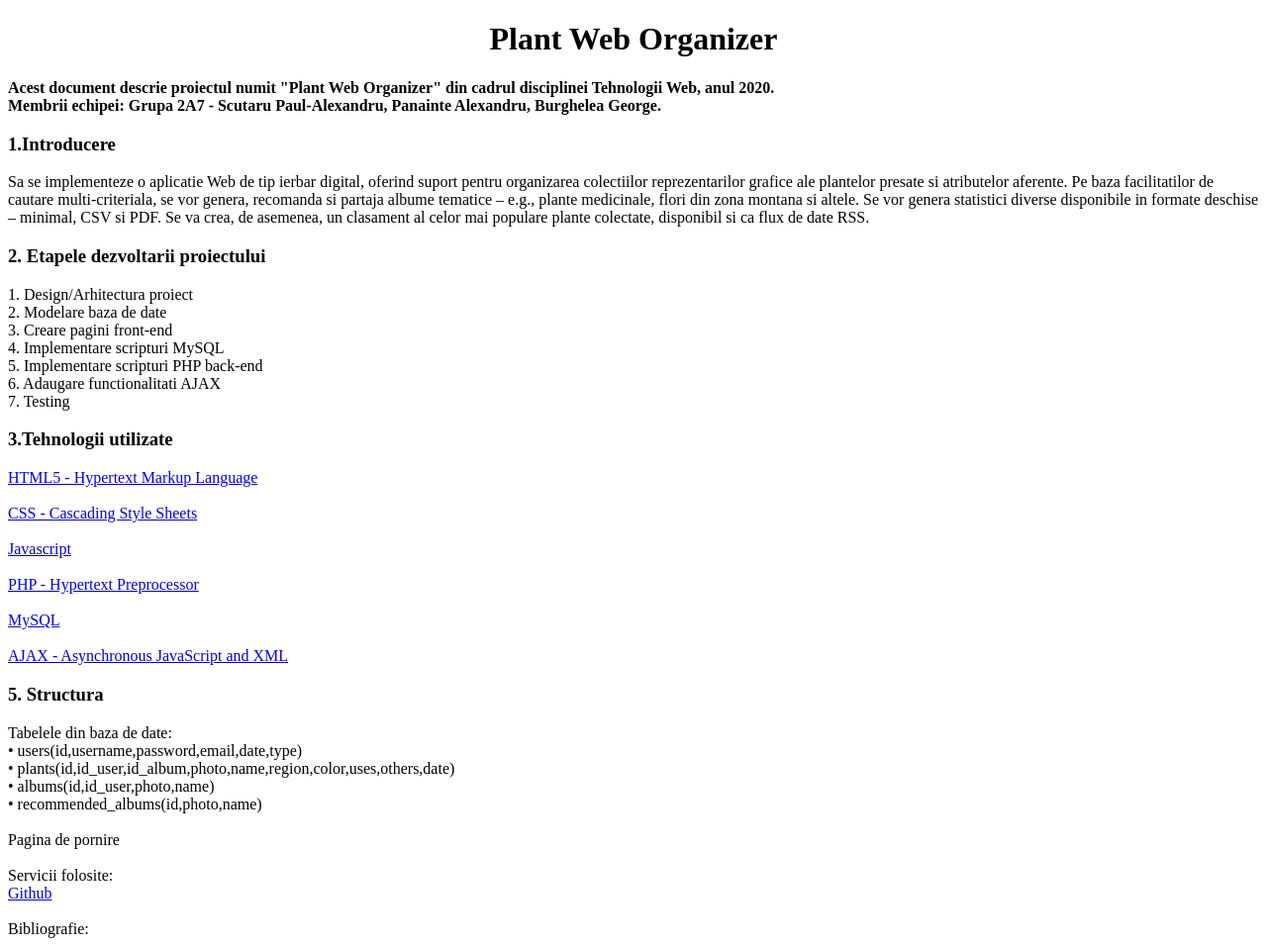
After one commit to paulscutaru/Plant-Web-Organizer, a PHP site: page /documentatie/scholarly.html in a window 1280 px wide. The commit adds this page. Shown: the whole page at 99% size. Run offline with PHP 8.4, Linux system fonts and the light colour scheme.

Commit message:
Documentation WORK IN PROGRESS

```diff
--- /dev/null
+++ b/documentatie/scholarly.html
@@ -0,0 +1,68 @@
+<!DOCTYPE html>
+<html lang="en">
+
+<head>
+  <title>
+    Documentatie
+  </title>
+  <meta charset="UTF-8">
+</head>
+
+<body>
+  <center>
+    <h1>Plant Web Organizer</h1>
+  </center>
+
+  <p><b>Acest document descrie proiectul numit "Plant Web Organizer" din cadrul disciplinei Tehnologii
+      Web, anul 2020.<br>
+      Membrii echipei: Grupa 2A7 - Scutaru Paul-Alexandru, Panainte Alexandru, Burghelea George.</b>
+  </p>
+
+  <h3><b>1.Introducere</b></h3>
+  <p>Sa se implementeze o aplicatie Web de tip ierbar digital, oferind suport pentru organizarea colectiilor
+    reprezentarilor grafice ale plantelor presate si atributelor aferente. Pe baza facilitatilor de cautare
+    multi-criteriala, se vor genera, recomanda si partaja albume tematice – e.g., plante medicinale, flori din zona
+    montana si altele. Se vor genera statistici diverse disponibile in formate deschise – minimal, CSV si PDF.
+    Se va crea, de asemenea, un clasament al celor mai populare plante colectate, disponibil si ca flux de date RSS.</p>
+
+  <h3><b>2. Etapele dezvoltarii proiectului</b></h3>
+  1. Design/Arhitectura proiect<br>
+  2. Modelare baza de date <br>
+  3. Creare pagini front-end <br>
+  4. Implementare scripturi MySQL<br>
+  5. Implementare scripturi PHP back-end<br>
+  6. Adaugare functionalitati AJAX<br>
+  7. Testing<br>
+
+  <h3><b>3.Tehnologii utilizate</b></h3>
+
+  <a href="https://en.wikipedia.org/wiki/HTML" target="_blank">HTML5 - Hypertext Markup Language </a><br>
+  <br>
+  <a href="https://en.wikipedia.org/wiki/Cascading_Style_Sheets" target="_blank">CSS - Cascading Style Sheets</a><br>
+  <br>
+  <a href="https://developer.mozilla.org/en-US/docs/Web/JavaScript" target="_blank">Javascript</a><br>
+  <br>
+  <a href="https://www.php.net/" target="_blank">PHP - Hypertext Preprocessor</a><br>
+
+  <br>
+  <a href="https://www.mysql.com/" target="_blank">MySQL</a><br>
+  <br>
+  <a href="https://www.w3schools.com/xml/ajax_intro.asp" target="_blank">AJAX - Asynchronous JavaScript and XML</a><br>
+
+  <h3><b>5. Structura</b></h3>
+
+  Tabelele din baza de date:<br>
+  • users(id,username,password,email,date,type)<br>
+  • plants(id,id_user,id_album,photo,name,region,color,uses,others,date)<br>
+  • albums(id,id_user,photo,name)<br>
+  • recommended_albums(id,photo,name)<br>
+
+  <br>Pagina de pornire<br>
+
+  <br>Servicii folosite:<br>
+  <a href="https://github.com/" target="_blank">Github</a><br>
+
+  <br>Bibliografie:<br>
+</body>
+
+</html>
--- a/home.php
+++ b/home.php
@@ -54,6 +54,7 @@ protected_page();
 			<a href="manage.php">Add plants</a>
 			<a href="albums.php">Albums</a>
 			<a href="exportdata.php">Export data</a>
+			<a href="documentatie/scholarly.html">About</a>
 			<a href="logout.php">Logout</a>
 
 			<h4 class="padding-small">@<?php show_user_name($con) ?></h4>
```
